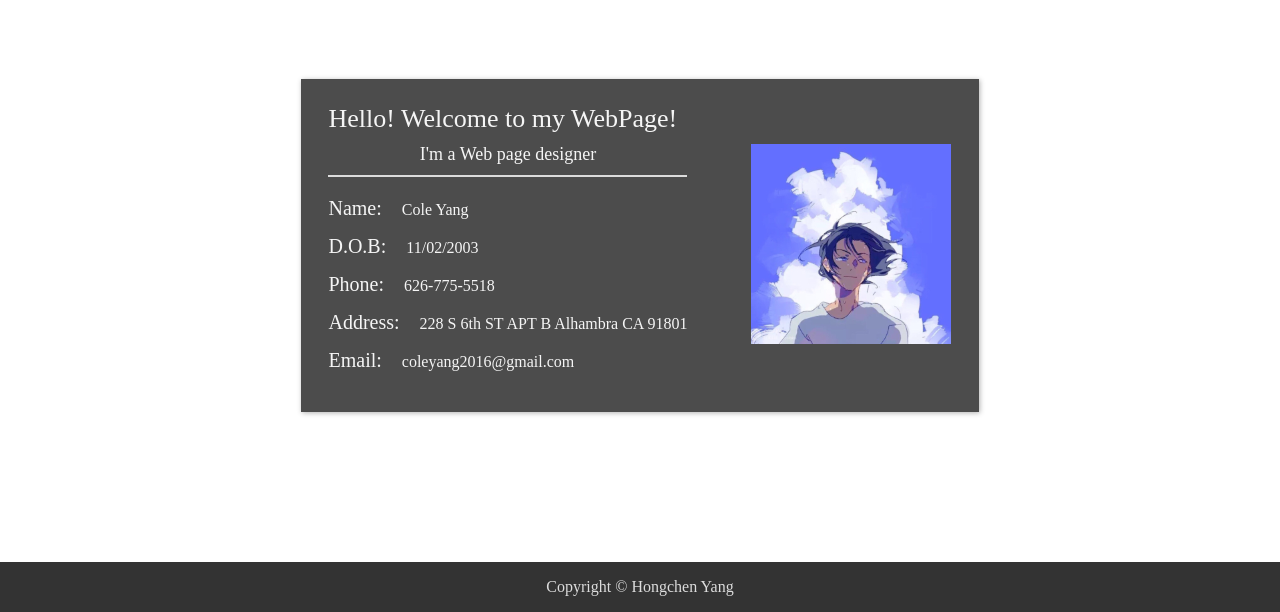
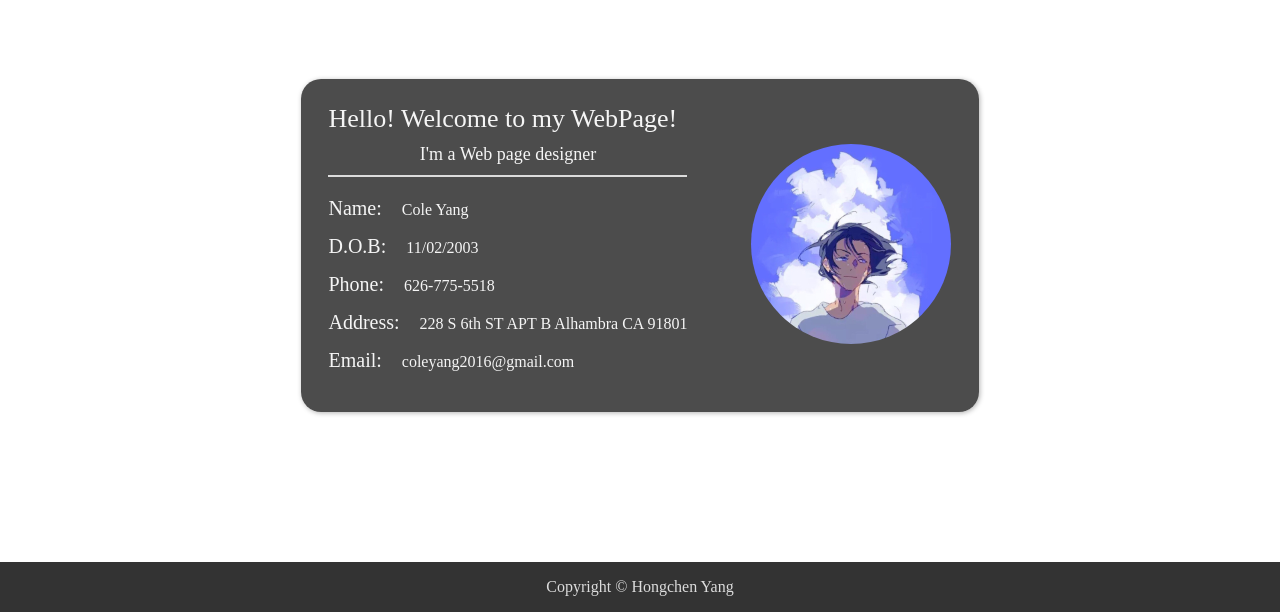
Before and after one commit to NeighborOldSheep/Digital-Portfolio, a plain HTML site: page Personal Bio.html in a window 1280 px wide. Shown: the part 188-800 px from the top of the page. Drawn offline with Linux system fonts and the light colour scheme.

Commit message:
small change for personal bio page

```diff
--- a/css/personal_Bio.css
+++ b/css/personal_Bio.css
@@ -10,6 +10,7 @@
     color: whitesmoke;
     padding: 25px 0;
     box-shadow: 1px 1px 5px rgba(0,0,0,.3);
+    border-radius: 20px;
 }
 
 .content-wrapper .info .left{
@@ -55,6 +56,11 @@
 .content-wrapper .info .right .img{
     transform: scale(1);
     transition: all .3s;
+    border-radius: 25%;
+}
+
+.content-wrapper .info .right .img img{
+    border-radius: 50%;
 }
 
 .content-wrapper .info .right .img:hover{
--- a/css/personal_statment.css
+++ b/css/personal_statment.css
@@ -53,10 +53,14 @@
     font-size: 18px;
     position: relative;
     display: none;
+    transform: scale(0) rotate(360deg);
+    transition: all 0.75s;
 }
 
 .content-wrapper .answer-box li.active{
     display: flex;
+    transform: scale(1) rotate(0deg);
+    transition: all .5s;
 }
 
 .content-wrapper .answer-box li .info a{
```
